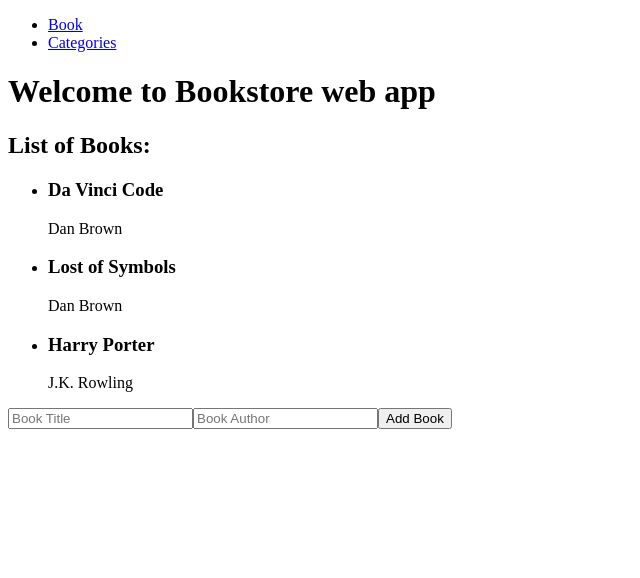
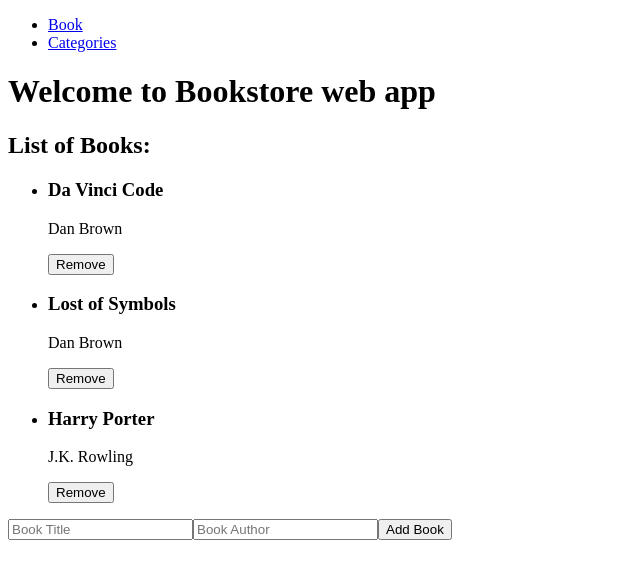
Before and after one commit to mahbubul14/react-redux-bookstore, a React (Create React App) app: page / in a window 1280 px wide. Shown: the top 578 px of the page, without its empty margins (0-640 px from the left). Built offline with nearby package versions, Linux system fonts and the light colour scheme.

Commit message:
Add remove button

```diff
--- a/src/component/Book.js
+++ b/src/component/Book.js
@@ -7,6 +7,7 @@ const Book = ({ title, author }) => (
       <li>
         <h3>{title}</h3>
         <p>{author}</p>
+        <button type="submit">Remove</button>
       </li>
     </ul>
   </div>
```
